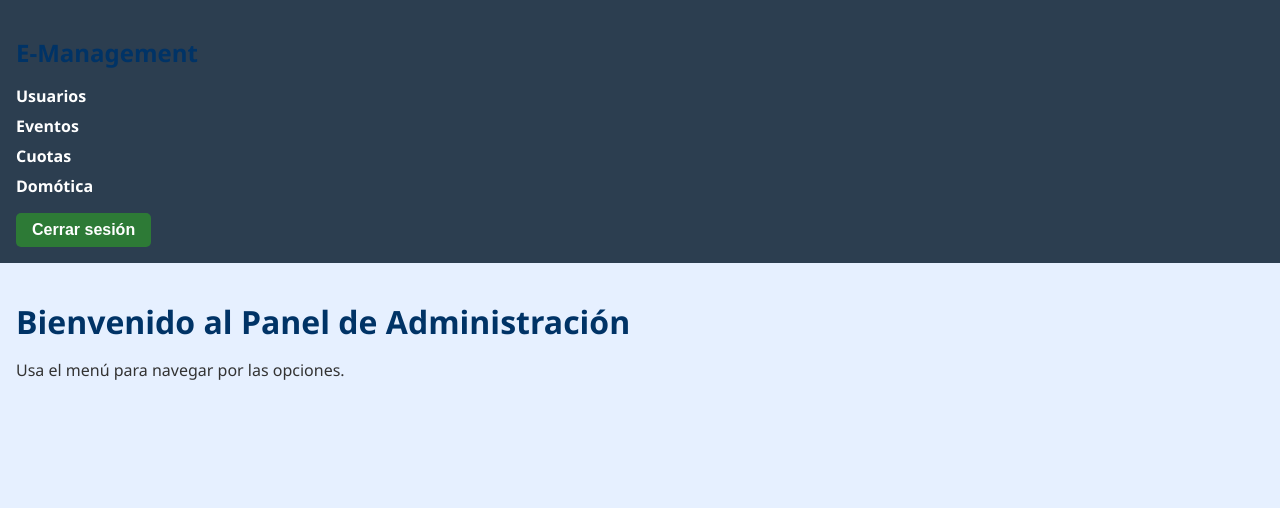
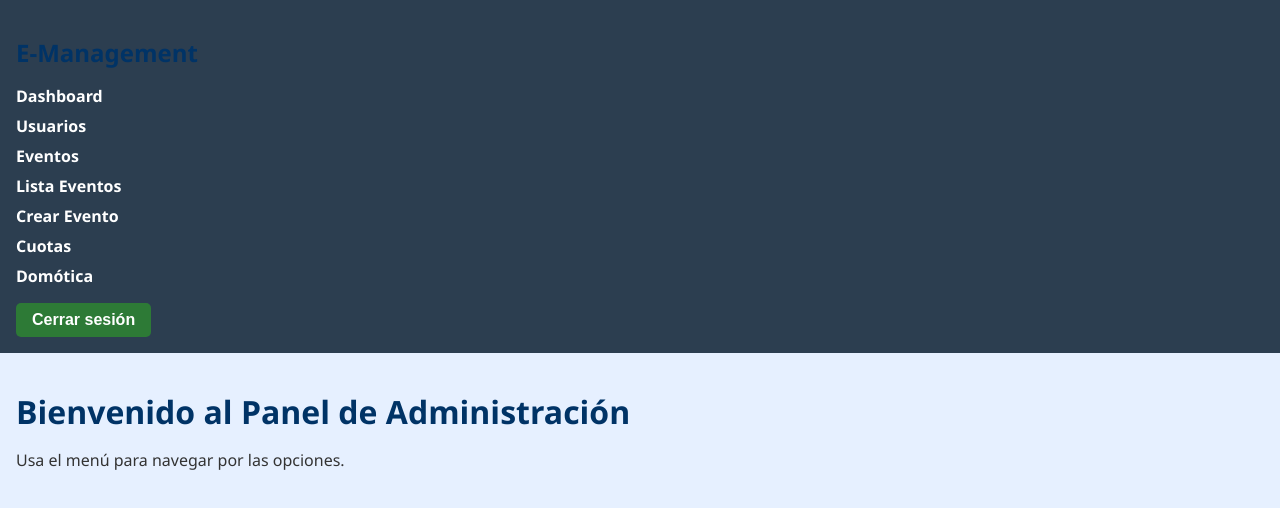
Before and after one commit to JuanJoseJM/LaJaqueria_Web, a React (Create React App) app: page /admin in a window 1280 px wide. Shown: the top 508 px of the page. Built offline with nearby package versions, Linux system fonts and the light colour scheme; sample sign-in values are in the browser's storage.

Commit message:
amliación

```diff
--- a/src/pages/AdminNavbar.jsx
+++ b/src/pages/AdminNavbar.jsx
@@ -1,18 +1,21 @@
 import React from "react";
 import { Link } from "react-router-dom";
 import LogoutButton from "../components/LogoutButton";
-import "../styles/AdminNavbar.css"; // Si tienes estilos
+import "../styles/AdminNavbar.css";
 
 /**
- * Barra de navegación para el administrador
+ * Barra de navegación para el administrador, incluyendo todas las secciones disponibles.
  */
 const AdminNavbar = () => {
   return (
     <nav className="admin-navbar">
       <h2>E-Management</h2>
       <ul className="nav-links">
+        <li><Link to="/admin">Dashboard</Link></li>
         <li><Link to="/admin/usuarios">Usuarios</Link></li>
         <li><Link to="/admin/eventos">Eventos</Link></li>
+        <li><Link to="/eventos">Lista Eventos</Link></li>
+        <li><Link to="/eventos/crear">Crear Evento</Link></li>
         <li><Link to="/admin/cuotas">Cuotas</Link></li>
         <li><Link to="/admin/domotics">Domótica</Link></li>
       </ul>
--- a/src/styles/Usuarios.css
+++ b/src/styles/Usuarios.css
@@ -1,3 +1,5 @@
+h1 { color: #222; }
+
 .form-socio {
   margin-bottom: 2rem;
 }
@@ -54,7 +56,7 @@ button:hover {
   text-align: left;
 }
 
-.usuarios-container h2 {
+.usuarios-container h2 { color: #222;
   margin-bottom: 20px;
 }
 
```
